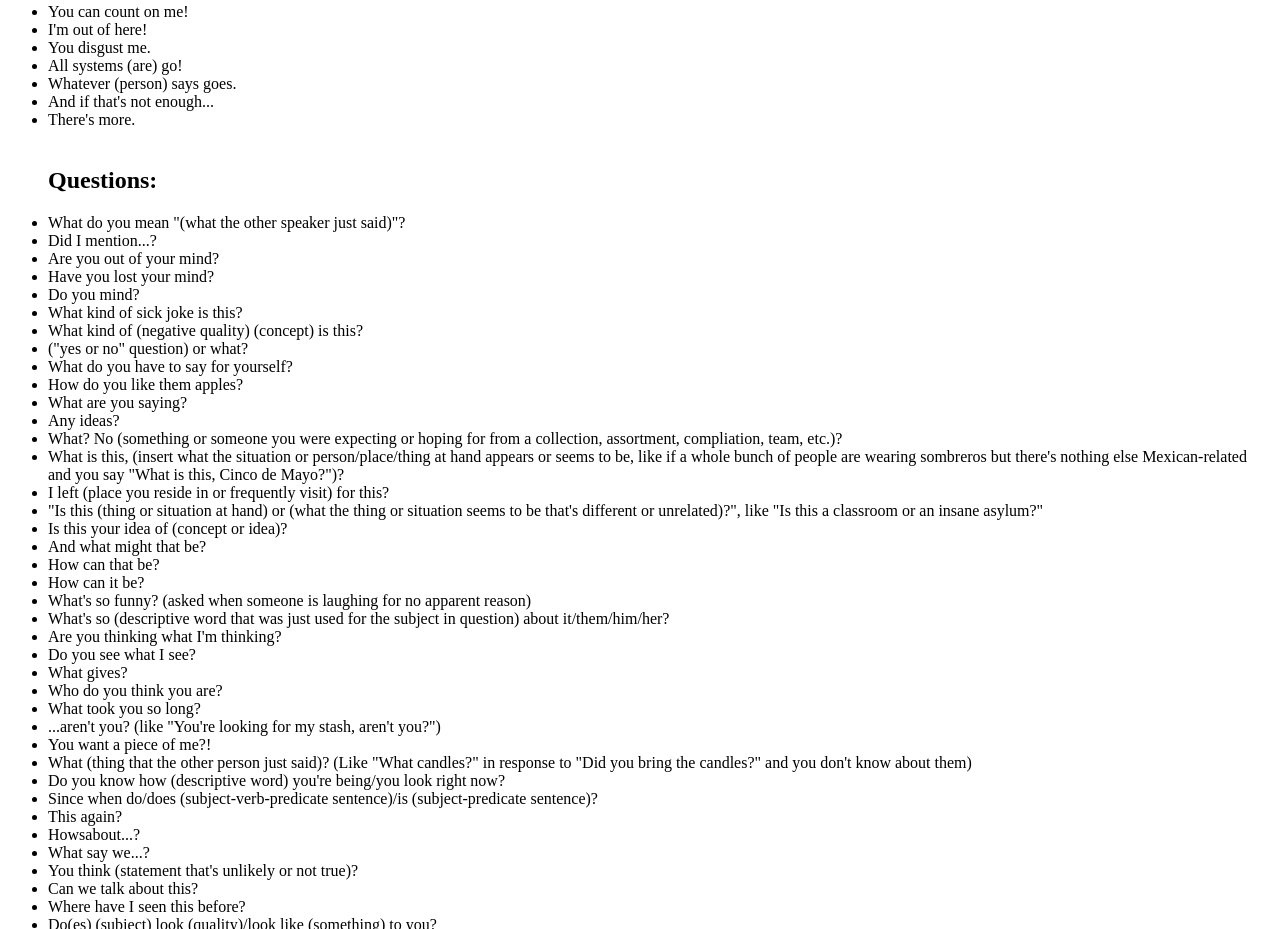
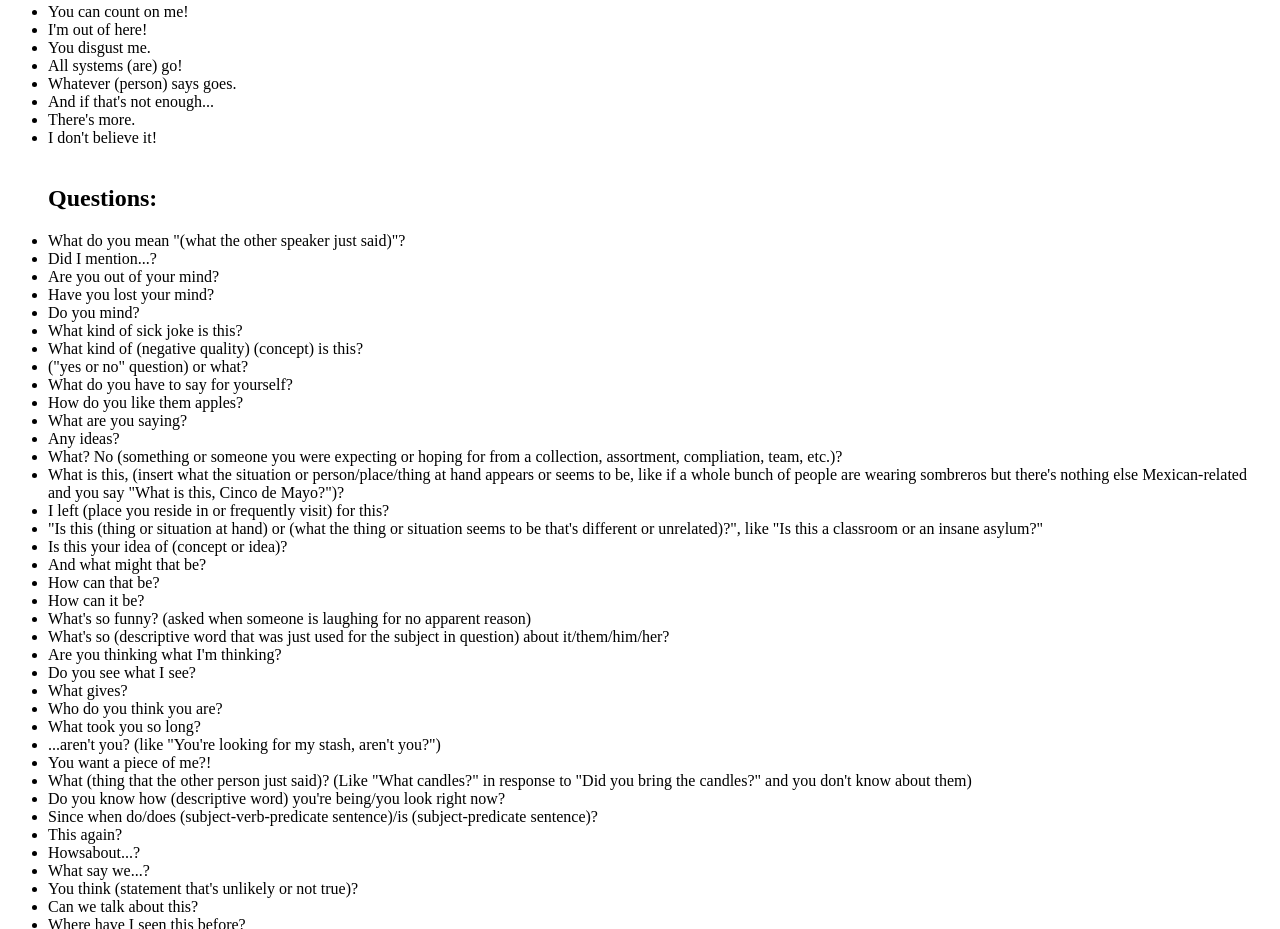
Before and after one commit to SomeUniqueUsername41/fun-wording, a plain HTML site: page index.html in a window 1280 px wide. Shown: the part 1510-2439 px from the top of the page. Drawn offline with Linux system fonts and the light colour scheme.

Commit message:
Update index.html

```diff
--- a/index.html
+++ b/index.html
@@ -93,6 +93,7 @@
         <li>Whatever (person) says goes.</li>
         <li>And if that's not enough...</li>
         <li>There's more.</li>
+        <li>I don't believe it!</li>
       <br>
       <h2>Questions:</h2>
         <li>What do you mean "(what the other speaker just said)"?</li>
```
